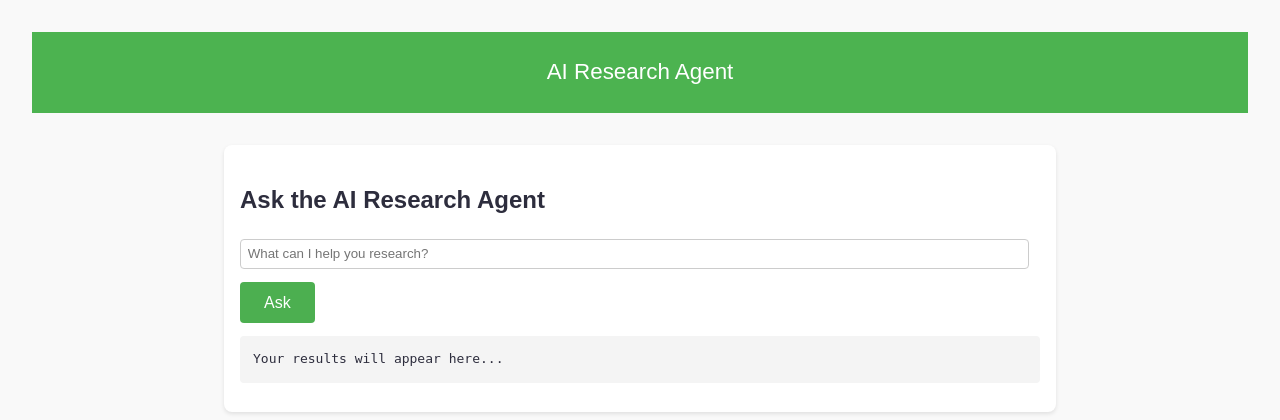
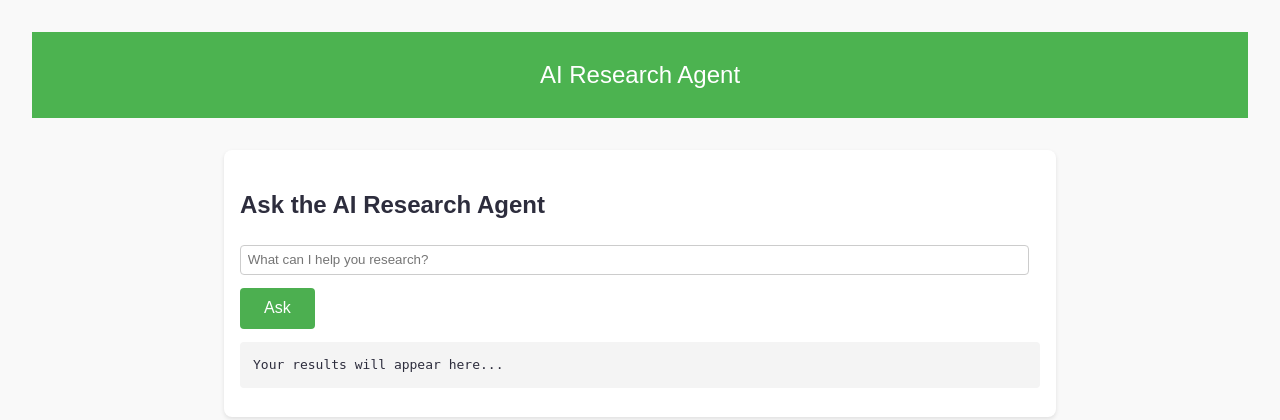
Before and after one commit to ahsan719/AI-Agent, a Flask app: page / in a window 1280 px wide. Shown: the top 420 px of the page. Run offline with Flask 3, Linux system fonts and the light colour scheme.

Commit message:
UI fixes

```diff
--- a/templates/index.html
+++ b/templates/index.html
@@ -15,7 +15,7 @@
             color: white;
             padding: 1em 0;
             text-align: center;
-            font-size: 1.4em;
+            font-size: 1.5em;
         }
         .container {
             max-width: 800px;
```
